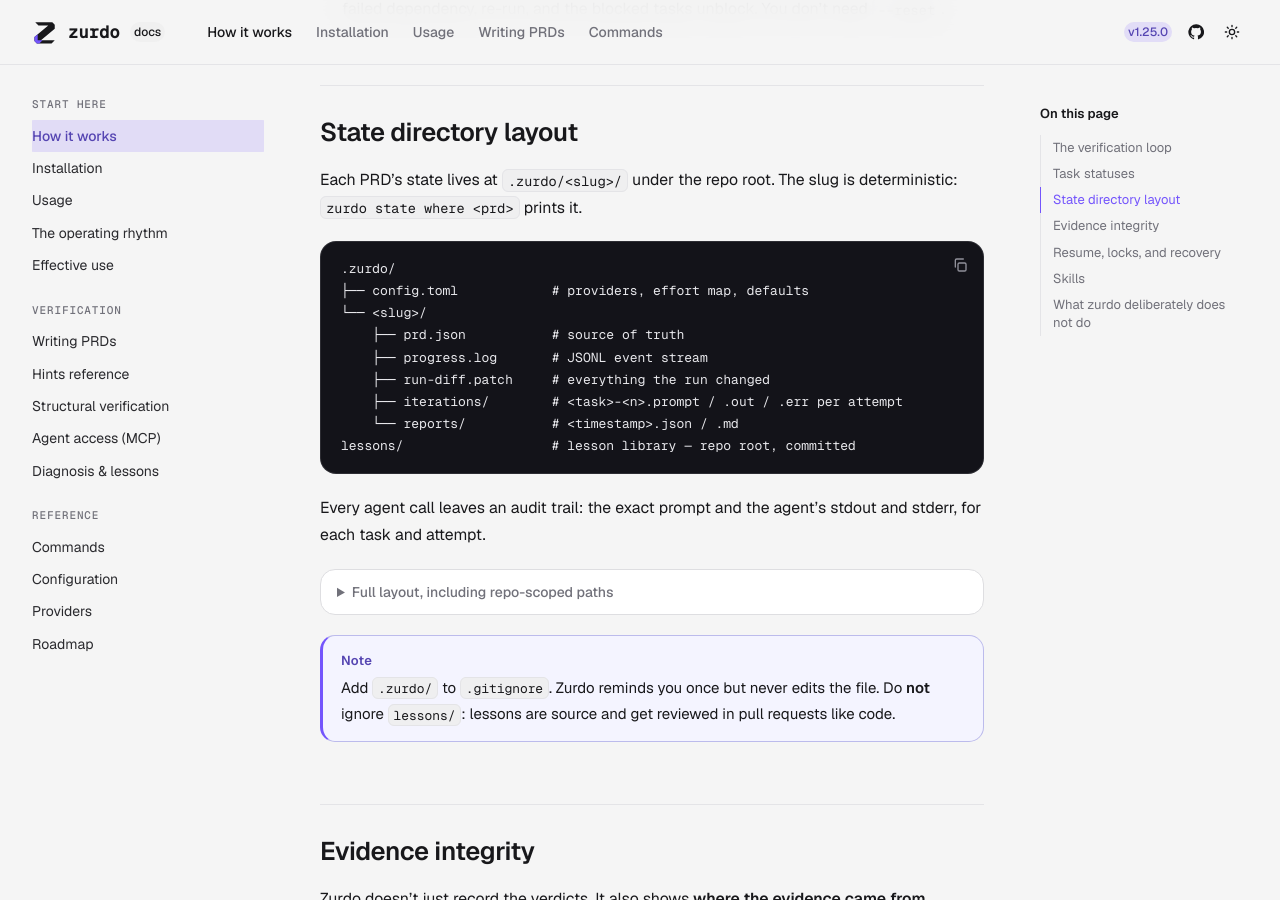
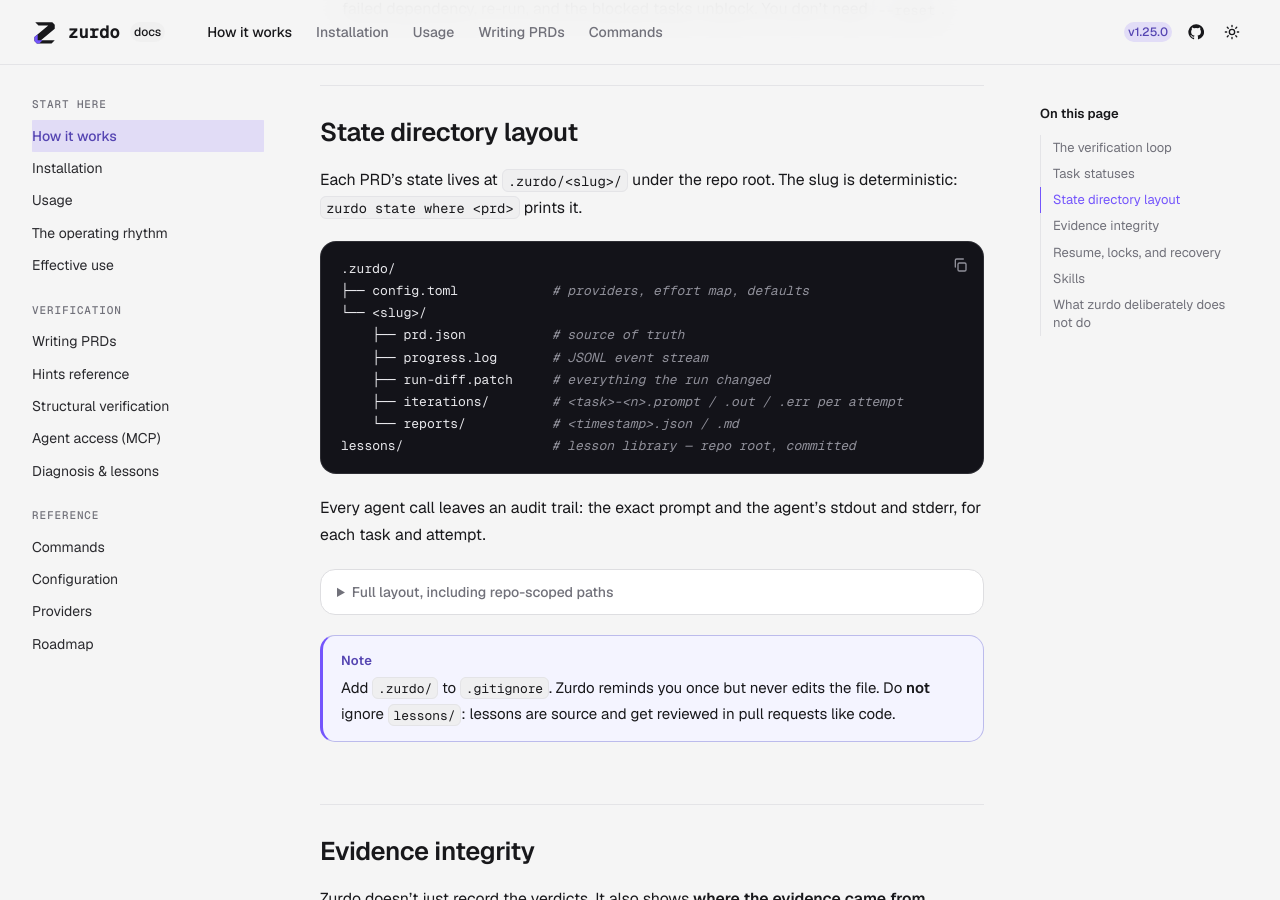
Before and after one commit to NumeronAI/zurdo.github.io, a Jekyll site: the page built from docs/how-it-works.md, in a window 1280 px wide and 900 px high, scrolled down 2231 px. Built offline with Jekyll 4.4.1, drawn with Linux system fonts in a browser that asks for light colours; part of the change alters nothing that is shown; some of the changed text lies outside the part shown.

Commit message:
Format How it works code blocks
Dim the annotation comments in the state-directory trees and render
the resume/reset/abort prompt as a terminal window like the run output.

Co-Authored-By: Claude Opus 5.5 <noreply@anthropic.com>

````diff
--- a/docs/how-it-works.md
+++ b/docs/how-it-works.md
@@ -93,52 +93,48 @@ stateDiagram-v2
 
 Each PRD's state lives at `.zurdo/<slug>/` under the repo root. The slug is deterministic: `zurdo state where <prd>` prints it.
 
-```
-.zurdo/
-├── config.toml            # providers, effort map, defaults
-└── <slug>/
-    ├── prd.json           # source of truth
-    ├── progress.log       # JSONL event stream
-    ├── run-diff.patch     # everything the run changed
-    ├── iterations/        # <task>-<n>.prompt / .out / .err per attempt
-    └── reports/           # <timestamp>.json / .md
-lessons/                   # lesson library — repo root, committed
-```
+<div class="language-text highlighter-rouge"><div class="highlight"><pre class="highlight"><code>.zurdo/
+├── config.toml            <span class="c"># providers, effort map, defaults</span>
+└── &lt;slug&gt;/
+    ├── prd.json           <span class="c"># source of truth</span>
+    ├── progress.log       <span class="c"># JSONL event stream</span>
+    ├── run-diff.patch     <span class="c"># everything the run changed</span>
+    ├── iterations/        <span class="c"># &lt;task&gt;-&lt;n&gt;.prompt / .out / .err per attempt</span>
+    └── reports/           <span class="c"># &lt;timestamp&gt;.json / .md</span>
+lessons/                   <span class="c"># lesson library — repo root, committed</span></code></pre></div></div>
 
 Every agent call leaves an audit trail: the exact prompt and the agent's stdout and stderr, for each task and attempt.
 
 <details markdown="1">
 <summary>Full layout, including repo-scoped paths</summary>
 
-```
-.zurdo/
-├── config.toml                      # provider config, effort map, defaults
-├── lumen/                           # optional structural code index (repo-scoped)
+<div class="language-text highlighter-rouge"><div class="highlight"><pre class="highlight"><code>.zurdo/
+├── config.toml                      <span class="c"># provider config, effort map, defaults</span>
+├── lumen/                           <span class="c"># optional structural code index (repo-scoped)</span>
 ├── reason/
-│   └── usage.json                   # lesson use counts (repo-scoped)
-└── <slug>/                          # <basename>-<sha1(repo-relative-path)[0..4]>
-    ├── prd.json                     # terminal source of truth, atomic writes
-    ├── progress.log                 # append-only JSONL event stream
-    ├── lock                         # pid + ISO-8601 start time
-    ├── baseline                     # run-start snapshot + the current task's baseline tree (JSON)
-    ├── baseline.index               # scratch git index used by baseline capture
-    ├── baseline-diff.index          # scratch git index used by baseline comparison
-    ├── run-diff.patch               # unified diff of agent edits across the run
-    ├── review-log.jsonl             # [manual] sign-off chain written by zurdo review
-    ├── heal-log.jsonl               # hash chain of accepted heals
+│   └── usage.json                   <span class="c"># lesson use counts (repo-scoped)</span>
+└── &lt;slug&gt;/                          <span class="c"># &lt;basename&gt;-&lt;sha1(repo-relative-path)[0..4]&gt;</span>
+    ├── prd.json                     <span class="c"># terminal source of truth, atomic writes</span>
+    ├── progress.log                 <span class="c"># append-only JSONL event stream</span>
+    ├── lock                         <span class="c"># pid + ISO-8601 start time</span>
+    ├── baseline                     <span class="c"># run-start snapshot + the current task's baseline tree (JSON)</span>
+    ├── baseline.index               <span class="c"># scratch git index used by baseline capture</span>
+    ├── baseline-diff.index          <span class="c"># scratch git index used by baseline comparison</span>
+    ├── run-diff.patch               <span class="c"># unified diff of agent edits across the run</span>
+    ├── review-log.jsonl             <span class="c"># [manual] sign-off chain written by zurdo review</span>
+    ├── heal-log.jsonl               <span class="c"># hash chain of accepted heals</span>
     ├── iterations/
-    │   ├── <task-id>-<attempt>.out
-    │   ├── <task-id>-<attempt>.err
-    │   └── <task-id>-<attempt>.prompt
-    ├── analyze-iterations/          # audit trail of zurdo analyze --fix
-    ├── reason/                      # this run's diagnosis blocks
+    │   ├── &lt;task-id&gt;-&lt;attempt&gt;.out
+    │   ├── &lt;task-id&gt;-&lt;attempt&gt;.err
+    │   └── &lt;task-id&gt;-&lt;attempt&gt;.prompt
+    ├── analyze-iterations/          <span class="c"># audit trail of zurdo analyze --fix</span>
+    ├── reason/                      <span class="c"># this run's diagnosis blocks</span>
     ├── reports/
-    │   └── <timestamp>.{json,md}
-    └── .archive/<ts>/               # prior state, kept by --reset
+    │   └── &lt;timestamp&gt;.{json,md}
+    └── .archive/&lt;ts&gt;/               <span class="c"># prior state, kept by --reset</span>
 
-lessons/                             # the lesson library — at the repo root, git-tracked
-└── lesson-<hash8>.md
-```
+lessons/                             <span class="c"># the lesson library — at the repo root, git-tracked</span>
+└── lesson-&lt;hash8&gt;.md</code></pre></div></div>
 
 `.zurdo/lumen/` (the [Lumen index](lumen.md)), `lessons/`, and `.zurdo/reason/usage.json` belong to the whole repo rather than one PRD, and lessons apply to every PRD. `zurdo run --reset` archives only the slug's state, and these paths survive it.
 
@@ -225,12 +221,13 @@ These are provenance signals, not policy: they don't change exit codes or status
 | Ctrl-C once | Finishes the current iteration, prints the summary, and resumes cleanly next time | — |
 | Ctrl-C twice | Hard kill. The in-flight iteration is dropped on resume and doesn't count as an attempt. | — |
 
-```
-What would you like to do?
-  [R] Resume from current state           (default)
-  [X] Reset — archive state and start over
-  [A] Abort
-```
+<figure class="lp-terminal" aria-label="zurdo run prompt offering to resume, reset, or abort when state already exists">
+<div class="lp-terminal__bar"><span class="lp-terminal__dots" aria-hidden="true"><i></i><i></i><i></i></span><span class="lp-terminal__title">zurdo run prds/greeter.md</span></div>
+<pre class="lp-terminal__body"><code>What would you like to do?
+  <span class="t-acc">[R]</span> Resume from current state           <span class="t-dim">(default)</span>
+  <span class="t-acc">[X]</span> Reset — archive state and start over
+  <span class="t-acc">[A]</span> Abort</code></pre>
+</figure>
 
 The prompt is skipped and defaults to *Resume* when stdin isn't a TTY, or when you pass `--resume`, `--reset`, or `--no-prompt`. Reset moves the old state to `.zurdo/<slug>/.archive/<ts>/`.
 
````
